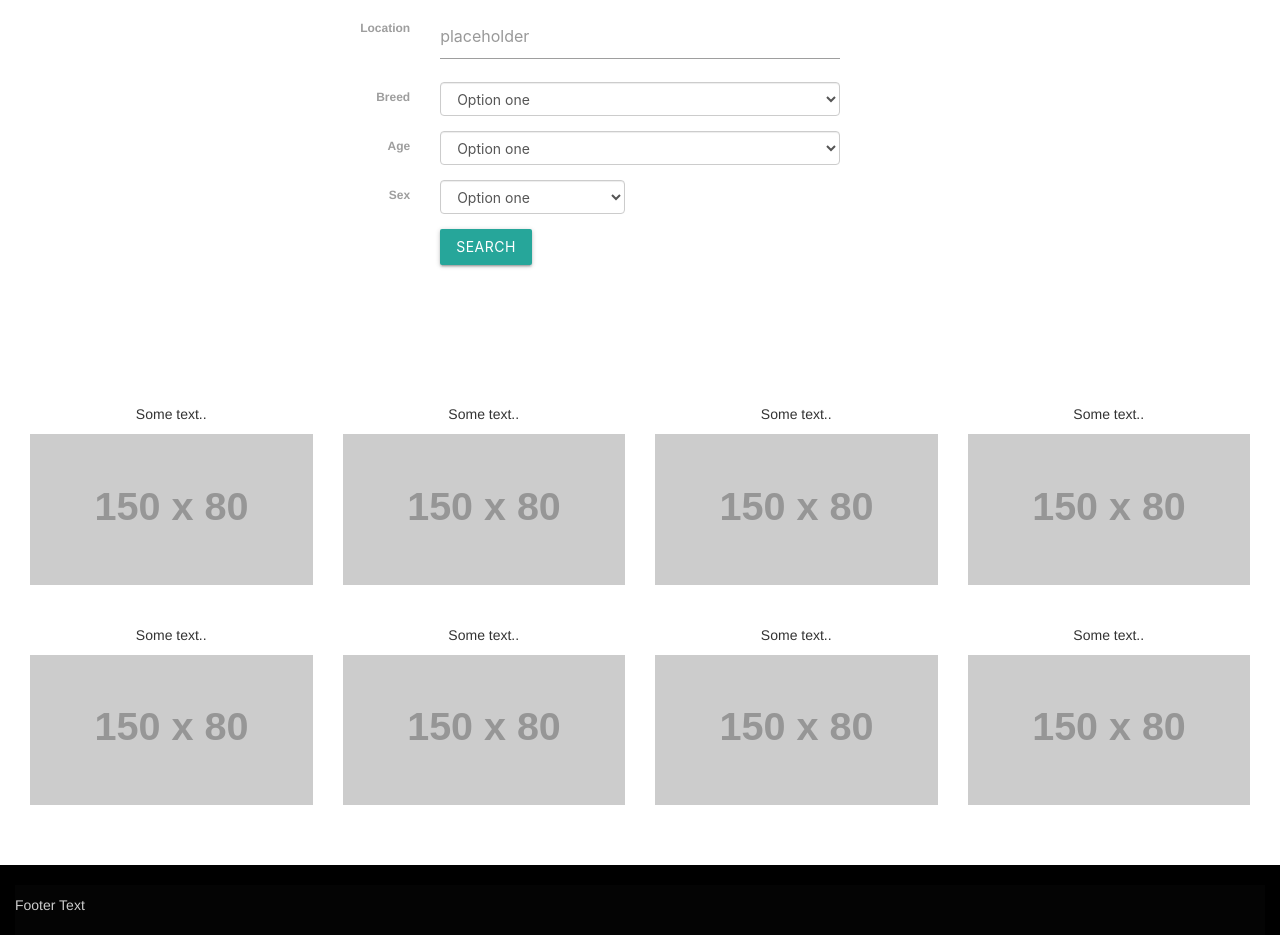
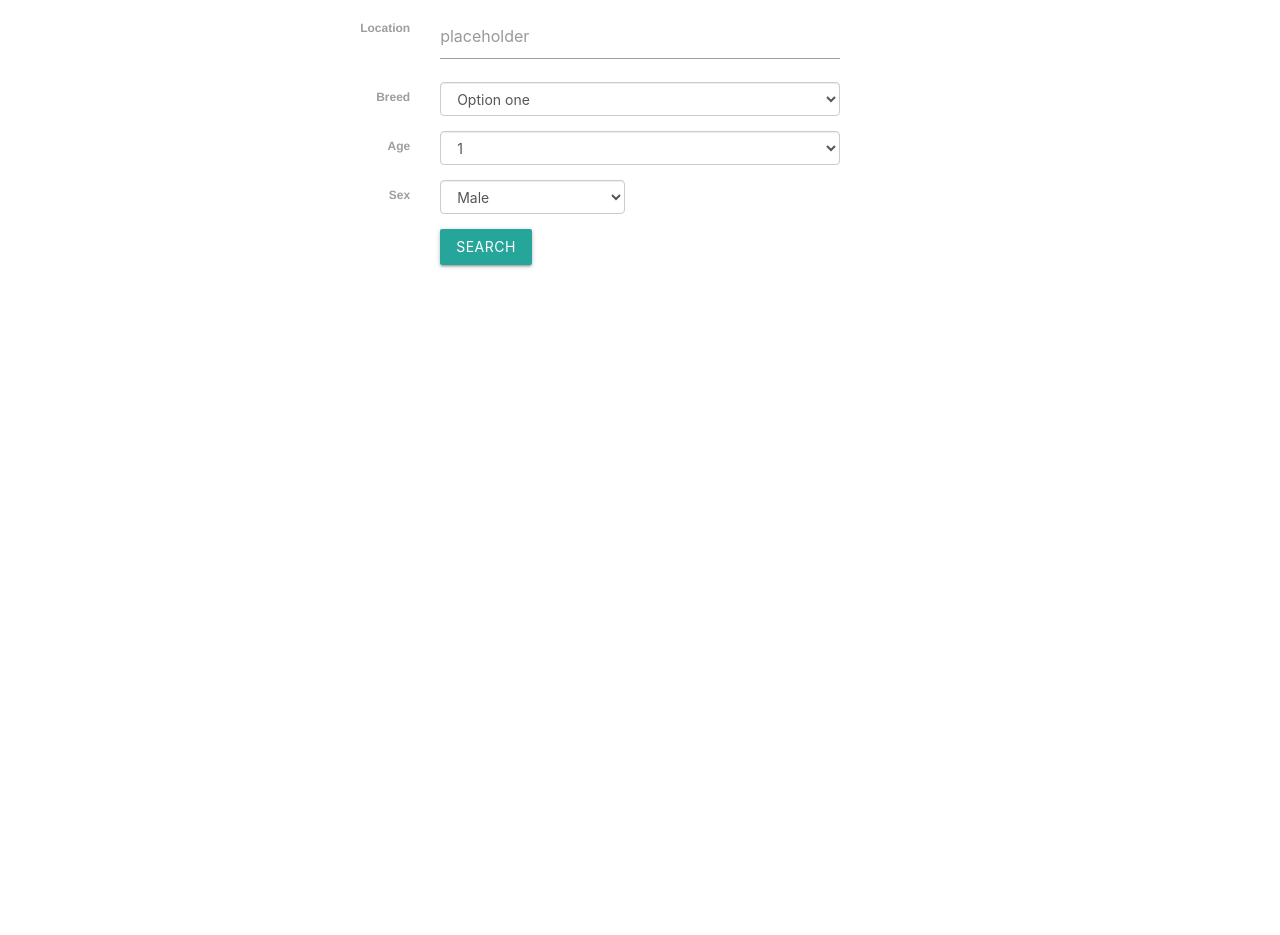
Before and after one commit to kelvinm2423/Puppy-Love, a website: page public/index.html in a window 1280 px wide. Shown: the part 320-1255 px from the top of the page. After the commit the page ends 800 px from the top, so only its background shows below. Drawn offline with nearby package versions, Linux system fonts and the light colour scheme; files that its build step writes are made by us from their sources; placeholder pictures from the web are drawn by us; a web font is replaced by a local one.

Commit message:
Index Update and Script.js

```diff
--- a/public/index.html
+++ b/public/index.html
@@ -10,19 +10,12 @@
     <!-- Materialize CDN -->
     <!-- Compiled and minified CSS -->
     <link rel="stylesheet" href="https://cdnjs.cloudflare.com/ajax/libs/materialize/0.98.2/css/materialize.min.css">
-
     <!-- Compiled and minified JavaScript -->
     <script src="https://cdnjs.cloudflare.com/ajax/libs/materialize/0.98.2/js/materialize.min.js"></script>
-
     <!-- jQuery script -->
-  <script
-  src="https://code.jquery.com/jquery-3.2.1.js"
-  integrity="sha256-DZAnKJ/6XZ9si04Hgrsxu/8s717jcIzLy3oi35EouyE="
-  crossorigin="anonymous"></script>
-
+    <script src="https://code.jquery.com/jquery-3.2.1.js" integrity="sha256-DZAnKJ/6XZ9si04Hgrsxu/8s717jcIzLy3oi35EouyE=" crossorigin="anonymous"></script>
     <!-- Google Fonts CDN -->
     <link href="https://fonts.googleapis.com/css?family=Amita|Kaushan+Script" rel="stylesheet">
-
     <link rel="stylesheet" type="text/css" href="style.css">
 </head>
 <body>
@@ -39,9 +32,7 @@
             <div class="collapse navbar-collapse" id="myNavbar">
                 <ul class="nav navbar-nav right">
                     <li class="active"><a href="#">Home</a></li>
-                    <li><a href="#">About</a></li>
                     <li><a href="#">Search</a></li>
-                    <li><a href="#">Contact</a></li>
                 </ul>
             </div>
         </div>
@@ -63,9 +54,9 @@
             </div>
             <!-- Select Basic -->
             <div class="form-group">
-                <label class="col-md-4 control-label" for="radius">Breed</label>
+                <label class="col-md-4 control-label" for="breed">Breed</label>
                 <div class="col-md-4">
-                    <select id="radius" name="radius" class="form-control">
+                    <select id="breed" name="breed" class="form-control">
                         <option value="1">Option one</option>
                         <option value="2">Option two</option>
                     </select>
@@ -73,21 +64,32 @@
             </div>
             <!-- Select Basic -->
             <div class="form-group">
-                <label class="col-md-4 control-label" for="property_type">Age</label>
+                <label class="col-md-4 control-label" for="age">Age</label>
                 <div class="col-md-4">
-                    <select id="property_type" name="property_type" class="form-control">
-                        <option value="1">Option one</option>
-                        <option value="2">Option two</option>
+                    <select id="age" name="age" class="form-control">
+                        <option value="1">1</option>
+                        <option value="2">2</option>
+                        <option value="2">3</option>
+                        <option value="2">4</option>
+                        <option value="2">5</option>
+                        <option value="2">2</option>
+                        <option value="2">2</option>
+                        <option value="2">2</option>
+                        <option value="2">2</option>
+                        <option value="2">2</option>
+                        <option value="2">2</option>
+                        <option value="2">2</option>
+                        v
                     </select>
                 </div>
             </div>
             <!-- Select Basic -->
             <div class="form-group">
-                <label class="col-md-4 control-label" for="price_min">Sex</label>
+                <label class="col-md-4 control-label" for="sex">Sex</label>
                 <div class="col-md-2">
-                    <select id="price_min" name="price_min" class="form-control">
-                        <option value="1">Option one</option>
-                        <option value="2">Option two</option>
+                    <select id="sex" name="sex" class="form-control">
+                        <option value="male">Male</option>
+                        <option value="female">Female</option>
                     </select>
                 </div>
             </div>
@@ -100,55 +102,6 @@
             </div>
         </fieldset>
     </form>
-    <div class="container-fluid bg-3 text-center">
-        <h3 class="jFont">Puppies looking for love</h3>
-        <br>
-        <div class="row">
-            <div class="col-sm-3">
-                <p>Some text..</p>
-                <img src="https://placehold.it/150x80?text=IMAGE" class="img-responsive" style="width:100%" alt="Image">
-            </div>
-            <div class="col-sm-3">
-                <p>Some text..</p>
-                <img src="https://placehold.it/150x80?text=IMAGE" class="img-responsive" style="width:100%" alt="Image">
-            </div>
-            <div class="col-sm-3">
-                <p>Some text..</p>
-                <img src="https://placehold.it/150x80?text=IMAGE" class="img-responsive" style="width:100%" alt="Image">
-            </div>
-            <div class="col-sm-3">
-                <p>Some text..</p>
-                <img src="https://placehold.it/150x80?text=IMAGE" class="img-responsive" style="width:100%" alt="Image">
-            </div>
-        </div>
-    </div>
-    <br>
-    <div class="container-fluid bg-3 text-center">
-        <div class="row">
-            <div class="col-sm-3">
-                <p>Some text..</p>
-                <img src="https://placehold.it/150x80?text=IMAGE" class="img-responsive" style="width:100%" alt="Image">
-            </div>
-            <div class="col-sm-3">
-                <p>Some text..</p>
-                <img src="https://placehold.it/150x80?text=IMAGE" class="img-responsive" style="width:100%" alt="Image">
-            </div>
-            <div class="col-sm-3">
-                <p>Some text..</p>
-                <img src="https://placehold.it/150x80?text=IMAGE" class="img-responsive" style="width:100%" alt="Image">
-            </div>
-            <div class="col-sm-3">
-                <p>Some text..</p>
-                <img src="https://placehold.it/150x80?text=IMAGE" class="img-responsive" style="width:100%" alt="Image">
-            </div>
-        </div>
-    </div>
-    <br>
-    <br>
-    <footer class="container-fluid text-center page-footer black">
-        <div class="footer-copyright">
-        <p>Footer Text</p>
-        </div>
-    </footer>
+    <script src="./script.js"></script>
 </body>
 </html>
```
Also changed, not shown: public/js/script.js (added, +20 -0 lines), 1 other file. Lines whose indentation alone changed are shown as unchanged.
